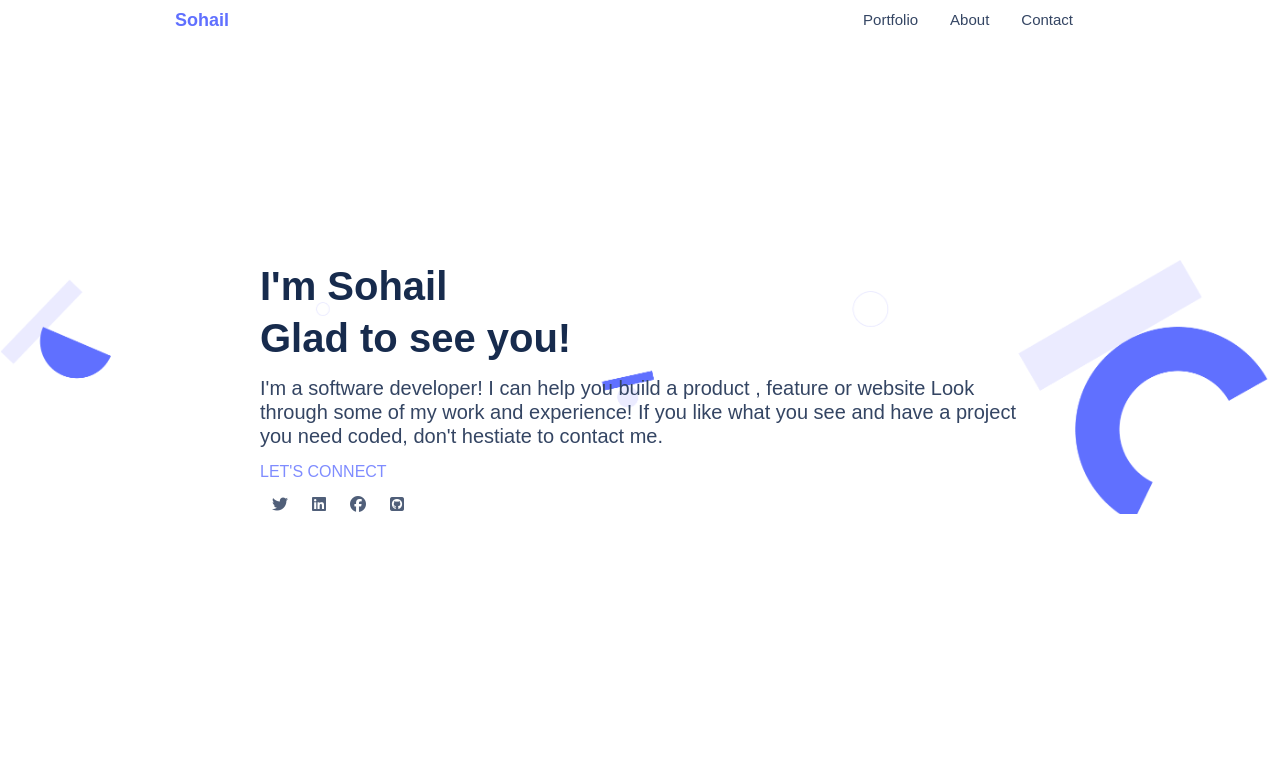
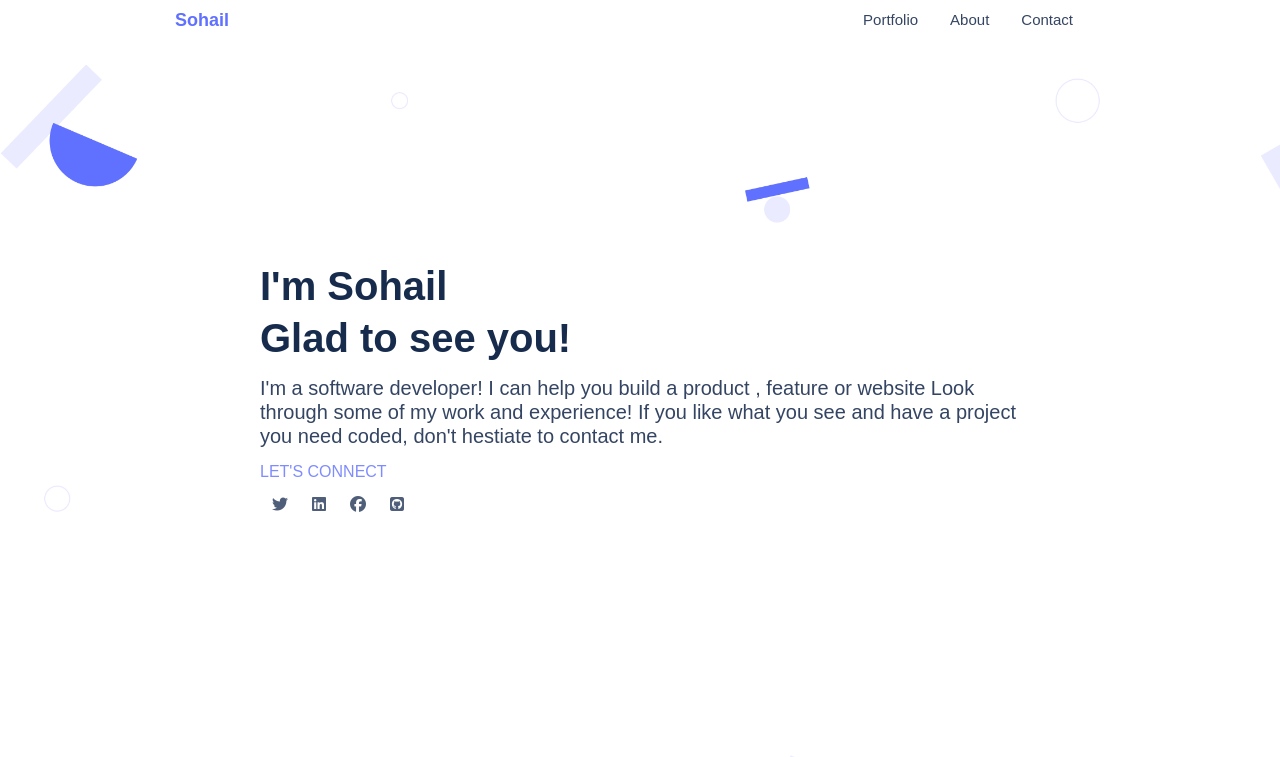
Before and after one commit to batoorsohail/my-portfolio, a website: page index.html in a window 1280 px wide. Shown: the top 757 px of the page. Drawn offline with Linux system fonts and the light colour scheme.

Commit message:
Add new background and new vector

```diff
--- a/index.html
+++ b/index.html
@@ -24,7 +24,8 @@
           <i class="fa-solid fa-bars"></i>
         </a>
       </nav>
-      <section class="dts background">
+    </header>
+    <section class="dts background">
         <div class="details">
           <h1>
             I'm Sohail <br />
@@ -60,8 +61,8 @@
             </li>
           </ul>
         </div>
-      </section>
-    </header>
+    </section>
+
   <!-- ------------------------------------------------works--------------------------------         -->
   <section class="shadow-back">
     <div class="works">
@@ -203,7 +204,7 @@
         <ul class="about-me">
            <div class="down">
             <a href="#">Languages</a>
-            <i class="fa-solid fa-chevron-right"></i>
+            <i class="fa-solid fa-chevron-down"></i>
            </div>
             <li>
               <div class="languages">
--- a/style.css
+++ b/style.css
@@ -80,7 +80,6 @@
   background: #e5e5e5;
   padding: 114px 24px;
   display: grid;
-  margin-top: 114px;
   justify-content: center;
 }
 
@@ -382,10 +381,6 @@
     margin-right: 155px;
   }
 
-  .header {
-    padding-bottom: 130px;
-  }
-
   .menu a {
     margin-right: 32px;
     font-weight: 500;
@@ -397,12 +392,20 @@
     background-image: url(./images/Header\ bg@2x.png);
     background-repeat: no-repeat;
     background-size: cover;
+    display: flex;
+    align-items: center;
+    padding-bottom: 120px;
   }
 
   .details {
     margin-top: 220px;
     margin-left: 260px;
     margin-right: 260px;
+    padding-bottom: 200px;
+  }
+
+  .details h1 {
+    margin-top: 0px;
   }
 
   .details p {
```
